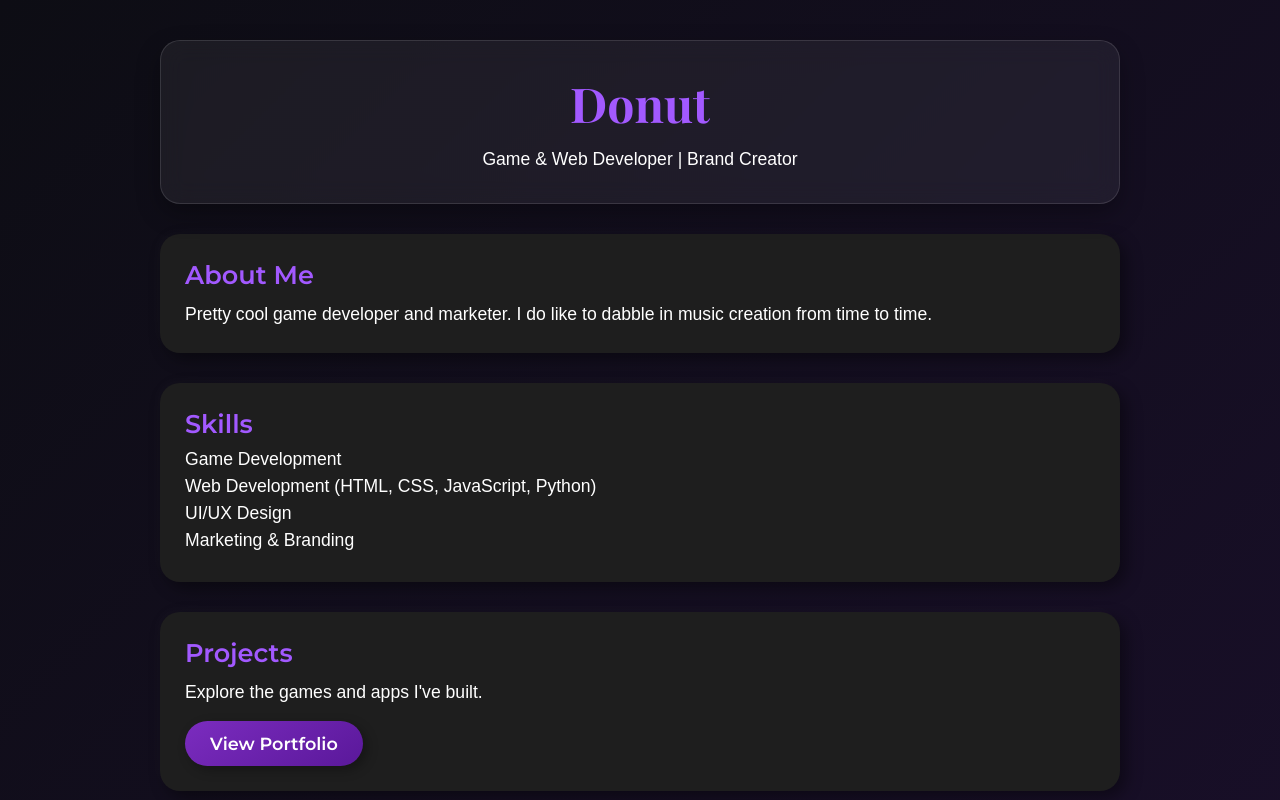
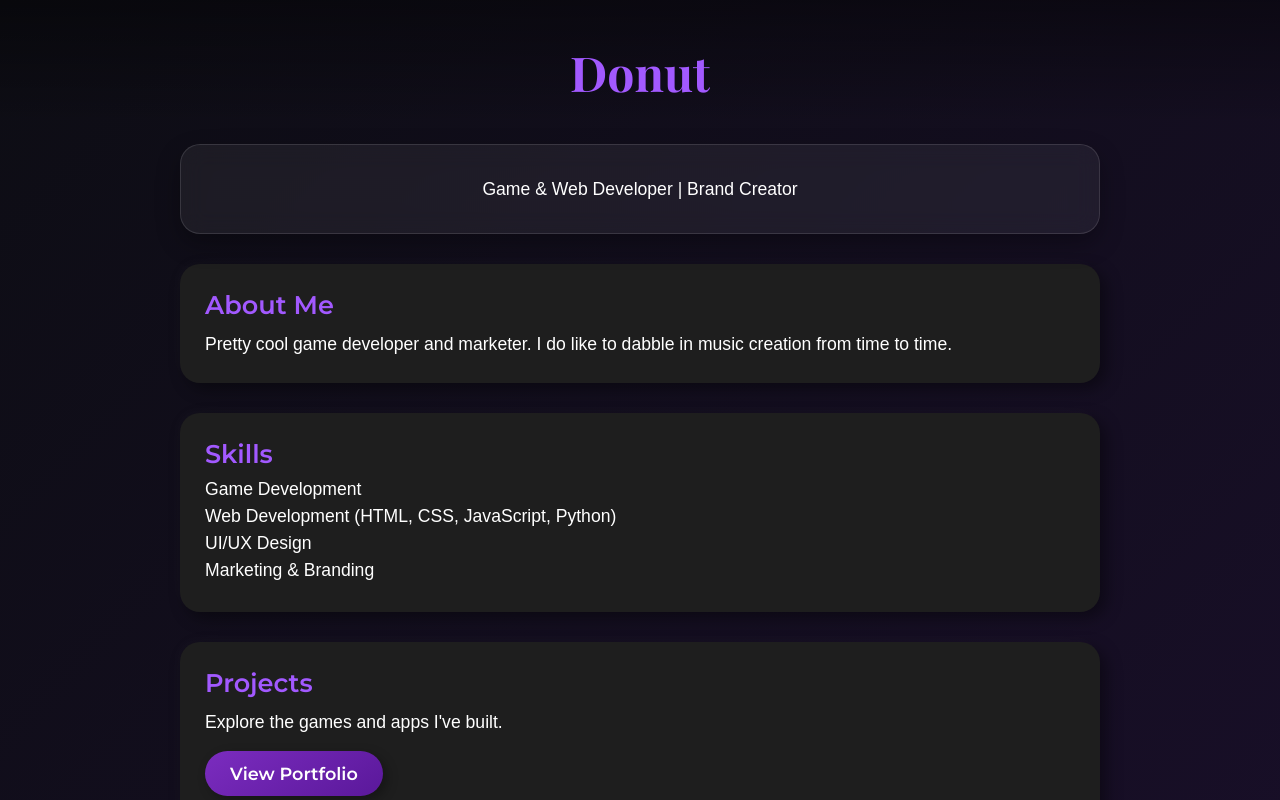
Before and after one commit to donutgames113/donutgames113.github.io, a plain HTML site: page DonutSite.html in a window 1280 px wide. Shown: the top 800 px of the page. Drawn offline with nearby package versions, Linux system fonts and the light colour scheme.

Commit message:
Update DonutSite.html

```diff
--- a/DonutSite.html
+++ b/DonutSite.html
@@ -30,15 +30,33 @@
       color: var(--text);
       font-family: Arial, sans-serif;
       min-height: 100vh;
-      padding: 40px 20px;
+      padding: 0;
       display: flex;
       flex-direction: column;
       align-items: center;
     }
 
+    header {
+      width: 100%;
+      padding: 40px 20px 20px;
+      background: linear-gradient(to bottom, rgba(0,0,0,0.4), transparent);
+      display: flex;
+      justify-content: center;
+      align-items: center;
+    }
+
+    header h1 {
+      font-family: 'Playfair Display', serif;
+      color: var(--primary);
+      font-size: 3em;
+      font-weight: 700;
+      text-align: center;
+    }
+
     .container {
       max-width: 960px;
       width: 100%;
+      padding: 20px;
       display: flex;
       flex-direction: column;
       gap: 30px;
@@ -59,14 +77,6 @@
       border-radius: 20px;
       padding: 25px;
       box-shadow: 6px 6px 16px rgba(0, 0, 0, 0.4), -4px -4px 12px rgba(255, 255, 255, 0.02);
-    }
-
-    h1 {
-      font-family: 'Playfair Display', serif;
-      color: var(--primary);
-      font-size: 3em;
-      font-weight: 700;
-      margin-bottom: 10px;
     }
 
     h2 {
@@ -143,10 +153,11 @@
       color: #888;
       text-align: center;
       font-family: Arial, sans-serif;
+      padding: 20px;
     }
 
     @media (max-width: 600px) {
-      h1 { font-size: 2.2em; }
+      header h1 { font-size: 2.2em; }
       h2 { font-size: 1.4em; }
       .button { font-size: 1em; }
     }
@@ -154,18 +165,21 @@
 </head>
 <body>
 
+  <header>
+    <h1>Donut</h1>
+  </header>
+
   <div class="container">
     <div class="glass">
-      <h1>Donut</h1>
       <p>Game & Web Developer | Brand Creator</p>
     </div>
 
-    <div class="clay about">
+    <div class="clay">
       <h2>About Me</h2>
       <p>Pretty cool game developer and marketer. I do like to dabble in music creation from time to time.</p>
     </div>
 
-    <div class="clay skills">
+    <div class="clay">
       <h2>Skills</h2>
       <ul>
         <li>Game Development</li>
@@ -175,13 +189,13 @@
       </ul>
     </div>
 
-    <div class="clay projects">
+    <div class="clay">
       <h2>Projects</h2>
       <p>Explore the games and apps I've built.</p>
       <a href="portfolio.html" class="button">View Portfolio</a>
     </div>
 
-    <div class="clay testimonials">
+    <div class="clay">
       <h2>What People Say</h2>
       <blockquote>"Pretty cool individual, can't lie." - Donut</blockquote>
     </div>
```
